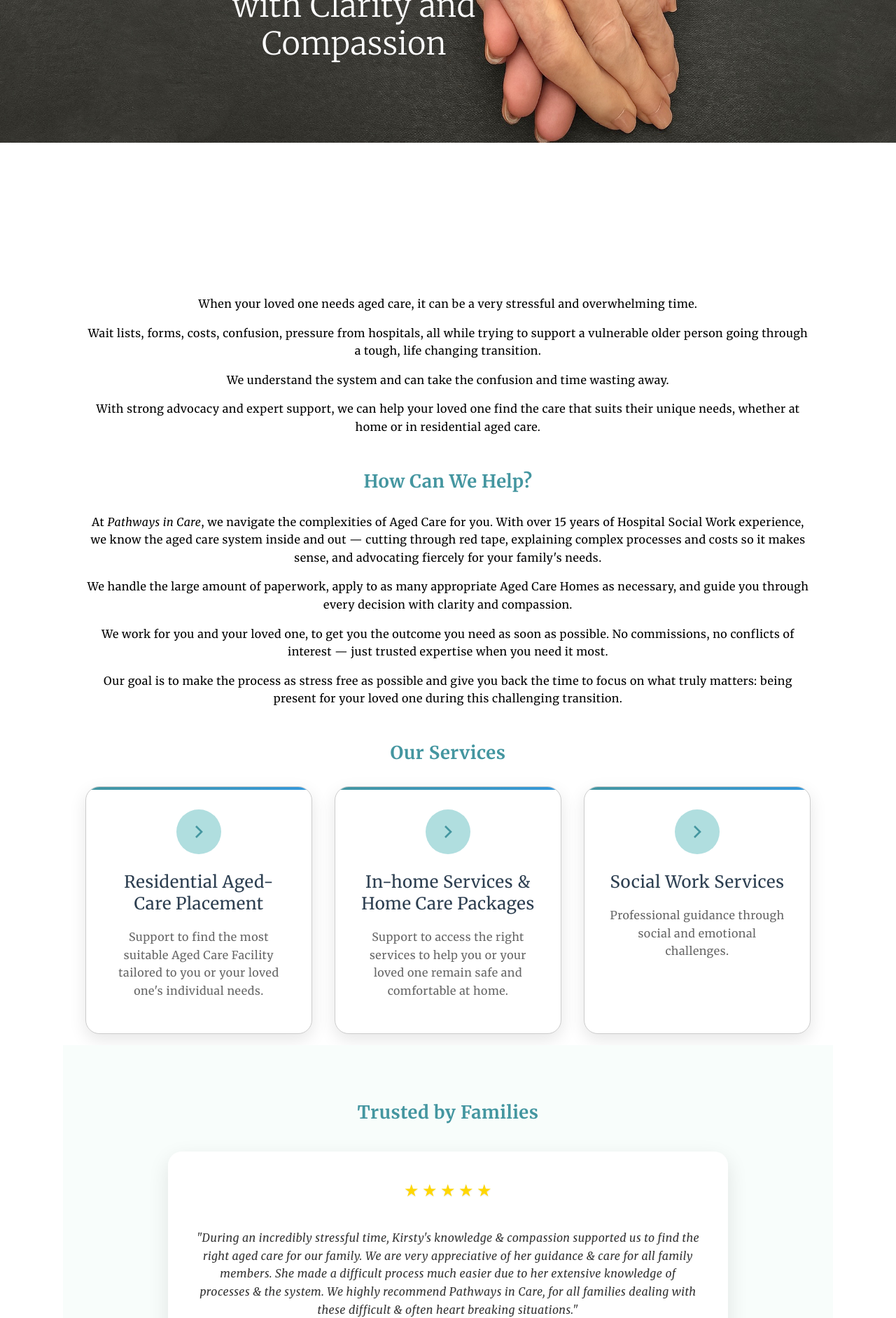
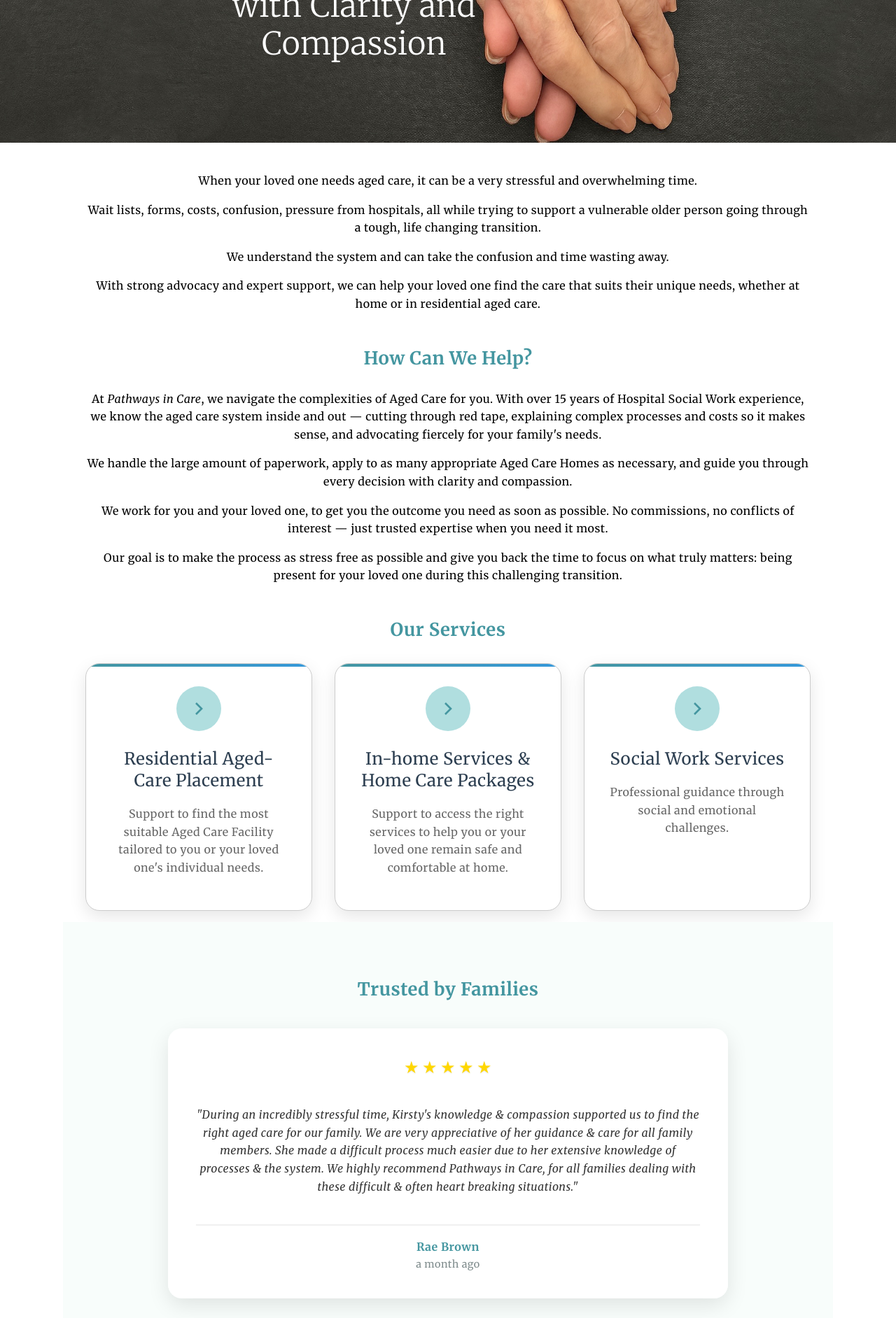
Before and after one commit to dmholyday/pathwaysincare-web, a Jekyll site: the page built from index.html, in a window 1280 px wide. Shown: the part 336-2220 px from the top of the page at 70% size. Built offline with Jekyll 4.4.1, drawn with Linux system fonts in a browser that asks for light colours.

Commit message:
Adjust main title positioning to overlay hero banners
- Move main titles much closer to hero banners using negative margins
- Add special .home class for homepage title positioning
- Desktop: -7rem default, -11rem for homepage
- Mid-range mobile: -11rem (commented -15rem for home)
- Small mobile: -11rem default, -24rem for homepage
- Reduce first.still-section margin from 80px to 35px
- Create tighter visual connection between hero images and page titles

🤖 Generated with [Claude Code](https://claude.ai/code)

Co-Authored-By: Claude <noreply@anthropic.com>

```diff
--- a/assets/style.css
+++ b/assets/style.css
@@ -295,7 +295,7 @@ body.interior-page .hero-spacer {
     font-size: 1.8em;
     text-align: center;
     font-weight: bold;
-    margin-top: 2rem;
+    margin-top: -7rem;
     margin-bottom: 40px;
     color: #4496a0;
     opacity: 0;
@@ -303,6 +303,10 @@ body.interior-page .hero-spacer {
     max-width: 600px;
     margin-left: auto;
     margin-right: auto;
+}
+
+#main-title h1.home {
+    margin-top: -11rem;
 }
 
 #about-us {
@@ -686,11 +690,17 @@ button {
         font-size: 1.6em;
         text-align: center;
         font-weight: bold;
-        margin-top: 190px;
+        margin-top: -11rem;
         margin-bottom: 30px;
         max-width: 500px;
         /* adjusted smaller for smaller screens */
     }
+
+    /*
+    #main-title h1.home {
+        margin-top: -15rem;
+    }
+    */
 
     .section {
         padding: 35px 30px;
@@ -884,9 +894,13 @@ button {
         font-size: 1.4em;
         text-align: center;
         font-weight: bold;
-        margin-top: 80px;
+        margin-top: -11rem;
         margin-bottom: 20px;
         max-width: 90%;
+    }
+
+    #main-title h1.home {
+        margin-top: -24rem;
     }
 /*
     #about-us {
@@ -922,7 +936,7 @@ button {
     }
 
     .first.still-section {
-        margin-top: 80px;
+        margin-top: 35px;
     }
 
     #contact {
--- a/index.html
+++ b/index.html
@@ -4,7 +4,7 @@ title: Home
 ---
 
 <div id="main-title">
-  <h1></h1>
+  <h1 class="home"></h1>
 </div>
 
 <section class="section">
```
